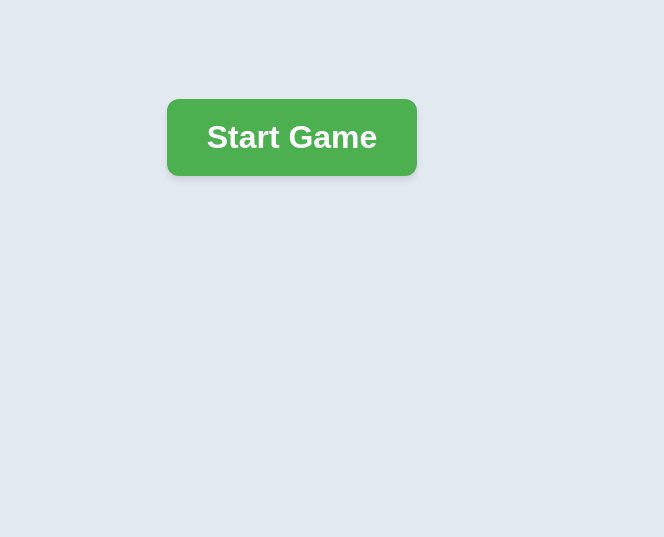
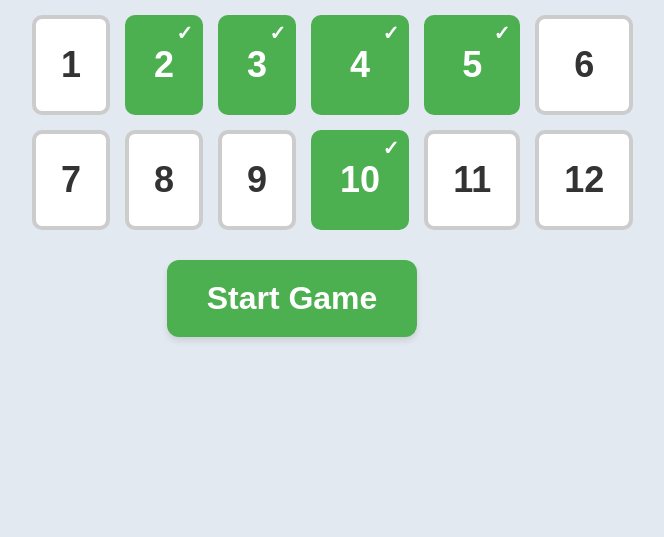
Before and after one commit to aidos/square_tables, a plain HTML site: page index.html in a window 1280 px wide. Shown: the part 263-800 px from the top of the page, without its empty margins (348-1012 px from the left). Drawn offline with Linux system fonts and the light colour scheme.

Commit message:
controls

```diff
--- a/index.html
+++ b/index.html
@@ -8,7 +8,24 @@
 </head>
 <body>
     <div class="start-overlay" id="startOverlay">
-        <button class="start-button" id="startButton">Start Game</button>
+        <div class="start-container">
+            <h1>Times Tables Practice</h1>
+            <div class="tables-grid" id="tablesGrid">
+                <button class="table-btn" data-table="1">1</button>
+                <button class="table-btn active" data-table="2">2</button>
+                <button class="table-btn active" data-table="3">3</button>
+                <button class="table-btn active" data-table="4">4</button>
+                <button class="table-btn active" data-table="5">5</button>
+                <button class="table-btn" data-table="6">6</button>
+                <button class="table-btn" data-table="7">7</button>
+                <button class="table-btn" data-table="8">8</button>
+                <button class="table-btn" data-table="9">9</button>
+                <button class="table-btn active" data-table="10">10</button>
+                <button class="table-btn" data-table="11">11</button>
+                <button class="table-btn" data-table="12">12</button>
+            </div>
+            <button class="start-button" id="startButton">Start Game</button>
+        </div>
     </div>
 
     <div class="container" id="gameContainer" style="display: none;">
--- a/script.js
+++ b/script.js
@@ -6,6 +6,7 @@ let isListening = false;
 let shouldBeListening = false; // Track if we want recognition to be active
 let selectedVoice = null;
 let consecutiveRestarts = 0; // Track restart loop
+let selectedTables = [2, 3, 4, 5, 10]; // Default selected tables
 
 // Convert spoken words to numbers
 function wordsToNumber(text) {
@@ -158,8 +159,10 @@ function speak(text, onComplete) {
 
 // Generate a new question
 function generateQuestion() {
-    currentNum1 = Math.floor(Math.random() * 10) + 1; // 1-10
-    currentNum2 = Math.floor(Math.random() * 10) + 1; // 1-10
+    // Pick a random number from selected tables
+    currentNum1 = selectedTables[Math.floor(Math.random() * selectedTables.length)];
+    // Pick another random number from selected tables
+    currentNum2 = selectedTables[Math.floor(Math.random() * selectedTables.length)];
     correctAnswer = currentNum1 * currentNum2;
 
     // Update the display
@@ -419,6 +422,28 @@ function initSpeechRecognition() {
 // Initialize speech recognition first
 initSpeechRecognition();
 
+// Handle table selection
+document.querySelectorAll('.table-btn').forEach(btn => {
+    btn.addEventListener('click', () => {
+        const table = parseInt(btn.dataset.table);
+
+        if (btn.classList.contains('active')) {
+            // Deselect - but don't allow deselecting all
+            if (selectedTables.length > 1) {
+                btn.classList.remove('active');
+                selectedTables = selectedTables.filter(t => t !== table);
+            }
+        } else {
+            // Select
+            btn.classList.add('active');
+            selectedTables.push(table);
+            selectedTables.sort((a, b) => a - b);
+        }
+
+        console.log('Selected tables:', selectedTables);
+    });
+});
+
 // Handle start button click
 document.getElementById('startButton').addEventListener('click', () => {
     // Hide start overlay
--- a/style.css
+++ b/style.css
@@ -29,6 +29,58 @@ body.listening {
     align-items: center;
     background-color: #e3e9f0;
     z-index: 1000;
+}
+
+.start-container {
+    text-align: center;
+    max-width: 600px;
+    padding: 40px;
+}
+
+.start-container h1 {
+    color: #333;
+    margin-bottom: 30px;
+    font-size: 42px;
+}
+
+.tables-grid {
+    display: grid;
+    grid-template-columns: repeat(6, 1fr);
+    gap: 15px;
+    margin-bottom: 30px;
+}
+
+.table-btn {
+    font-size: 36px;
+    padding: 25px;
+    background-color: white;
+    color: #333;
+    border: 4px solid #ccc;
+    border-radius: 10px;
+    cursor: pointer;
+    font-weight: bold;
+    transition: all 0.2s;
+    position: relative;
+}
+
+.table-btn:hover {
+    transform: scale(1.05);
+    border-color: #999;
+}
+
+.table-btn.active {
+    background-color: #4CAF50;
+    color: white;
+    border-color: #4CAF50;
+}
+
+.table-btn.active::after {
+    content: '✓';
+    position: absolute;
+    top: 2px;
+    right: 6px;
+    font-size: 20px;
+    color: white;
 }
 
 .start-button {
```
